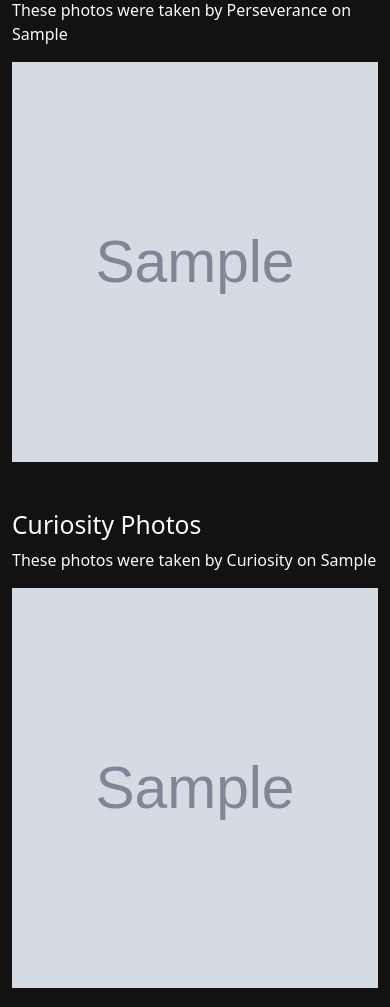
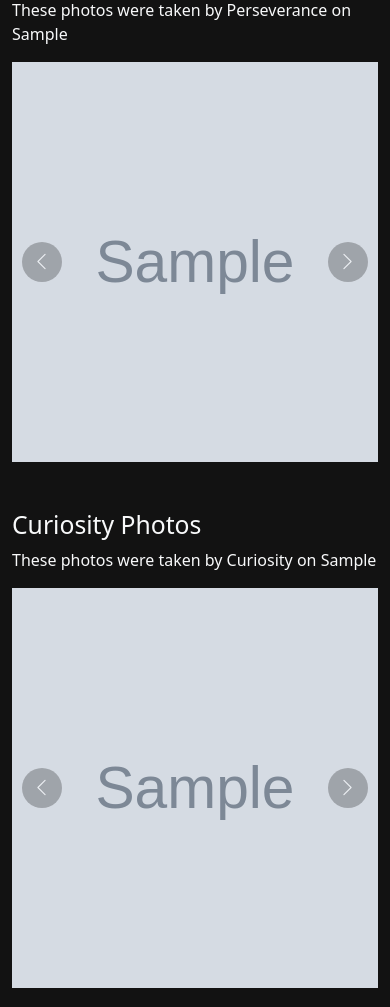
Before and after one commit to Ava-HW/mars_flask_app, a Flask app: template templates/photos.html in a window 390 px wide. Shown: the part 491-1498 px from the top of the page. Run offline with Flask 3, Linux system fonts and the light colour scheme; the template is opened without the code that fills it: most values are stand-ins (such as "Sample title", 1, 10 or a date in 2020); grey boxes marked "Sample" are stand-in pictures.

Commit message:
Fixed carousel display on mobile

```diff
--- a/static/styles.css
+++ b/static/styles.css
@@ -142,12 +142,46 @@ footer p {
   margin: 0;
 }
 
-@media (max-width: 768px) {
+/* @media (max-width: 768px) {
   .carousel-control-prev,
   .carousel-control-next {
     display: none;
   }
+} */
+
+@media (max-width: 768px) {
+  .carousel-control-prev,
+  .carousel-control-next {
+    display: flex; /* Ensure they are visible */
+    position: absolute; /* Position them on top of the images */
+    top: 50%; /* Center vertically */
+    transform: translateY(-50%); /* Adjust for vertical centering */
+    background-color: rgba(0, 0, 0, 0.5); /* Add a semi-transparent background for better visibility */
+    color: #ffffff; /* Ensure the controls are visible */
+    width: 40px; /* Narrow the controls for mobile */
+    height: 40px; /* Match the width */
+    justify-content: center; /* Center the icon */
+    align-items: center; /* Center the icon */
+    z-index: 10; /* Ensure controls are above images */
+    border-radius: 50%; /* Make them circular */
+  }
+
+  .carousel-control-prev-icon,
+  .carousel-control-next-icon {
+    background-size: 80%, 80%; /* Scale the icons slightly smaller for mobile */
+    width: 1.5rem; /* Adjust size for better fit */
+    height: 1.5rem;
+  }
+
+  .carousel-control-prev {
+    left: 10px; /* Adjust horizontal position */
+  }
+
+  .carousel-control-next {
+    right: 10px; /* Adjust horizontal position */
+  }
 }
+
 
 
 .image-cropper {
--- a/templates/photos.html
+++ b/templates/photos.html
@@ -75,44 +75,31 @@
     const isMobile = window.matchMedia("(max-width: 768px)").matches;
 
     if (isMobile) {
-      // Handle Perseverance Carousel
-      const perseveranceInner = document.querySelector("#perseveranceCarousel .carousel-inner");
-      const perseverancePhotos = [...perseveranceInner.querySelectorAll("img")];
-      perseveranceInner.innerHTML = ""; // Clear existing slides
+      const configureCarouselForMobile = (carouselId) => {
+        const carouselInner = document.querySelector(`#${carouselId} .carousel-inner`);
+        const photos = [...carouselInner.querySelectorAll("img")];
+        carouselInner.innerHTML = ""; // Clear existing slides
 
-      perseverancePhotos.forEach((photo, index) => {
+        photos.forEach((photo, index) => {
           const item = document.createElement("div");
           item.className = `carousel-item ${index === 0 ? "active" : ""}`;
 
           const col = document.createElement("div");
-        col.className = "col-12";
+          col.className = "col-12"; // Make the image take full width on mobile
 
           col.appendChild(photo);
           item.appendChild(col);
 
-        perseveranceInner.appendChild(item);
+          carouselInner.appendChild(item);
         });
+      };
 
-      // Handle Curiosity Carousel
-      const curiosityInner = document.querySelector("#curiosityCarousel .carousel-inner");
-      const curiosityPhotos = [...curiosityInner.querySelectorAll("img")];
-      curiosityInner.innerHTML = ""; // Clear existing slides
-
-      curiosityPhotos.forEach((photo, index) => {
-        const item = document.createElement("div");
-        item.className = `carousel-item ${index === 0 ? "active" : ""}`;
-
-        const col = document.createElement("div");
-        col.className = "col-12";
-
-        col.appendChild(photo);
-        item.appendChild(col);
-
-        curiosityInner.appendChild(item);
-      });
+      configureCarouselForMobile("perseveranceCarousel");
+      configureCarouselForMobile("curiosityCarousel");
     }
   });
 </script>
+
 
 
 
```
Also changed, not shown: 2 other files. Lines whose indentation alone changed are shown as unchanged.
